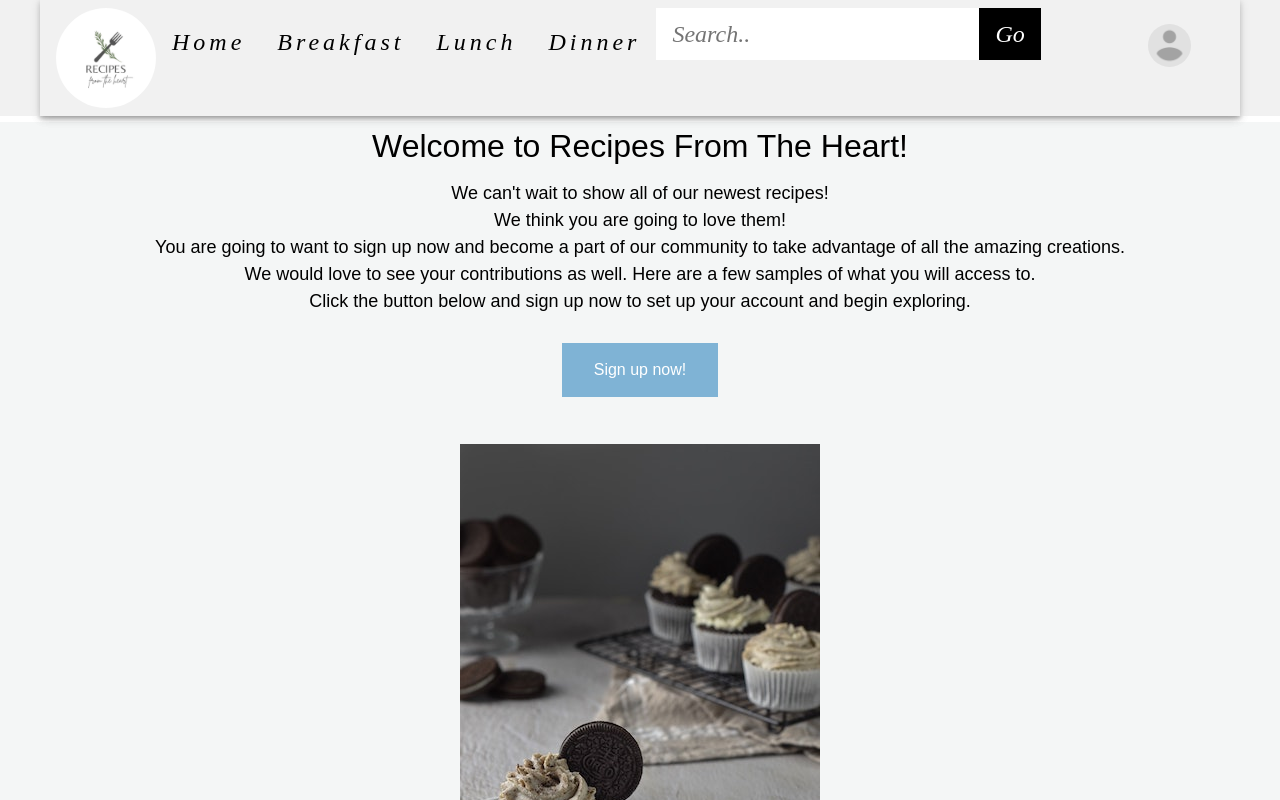
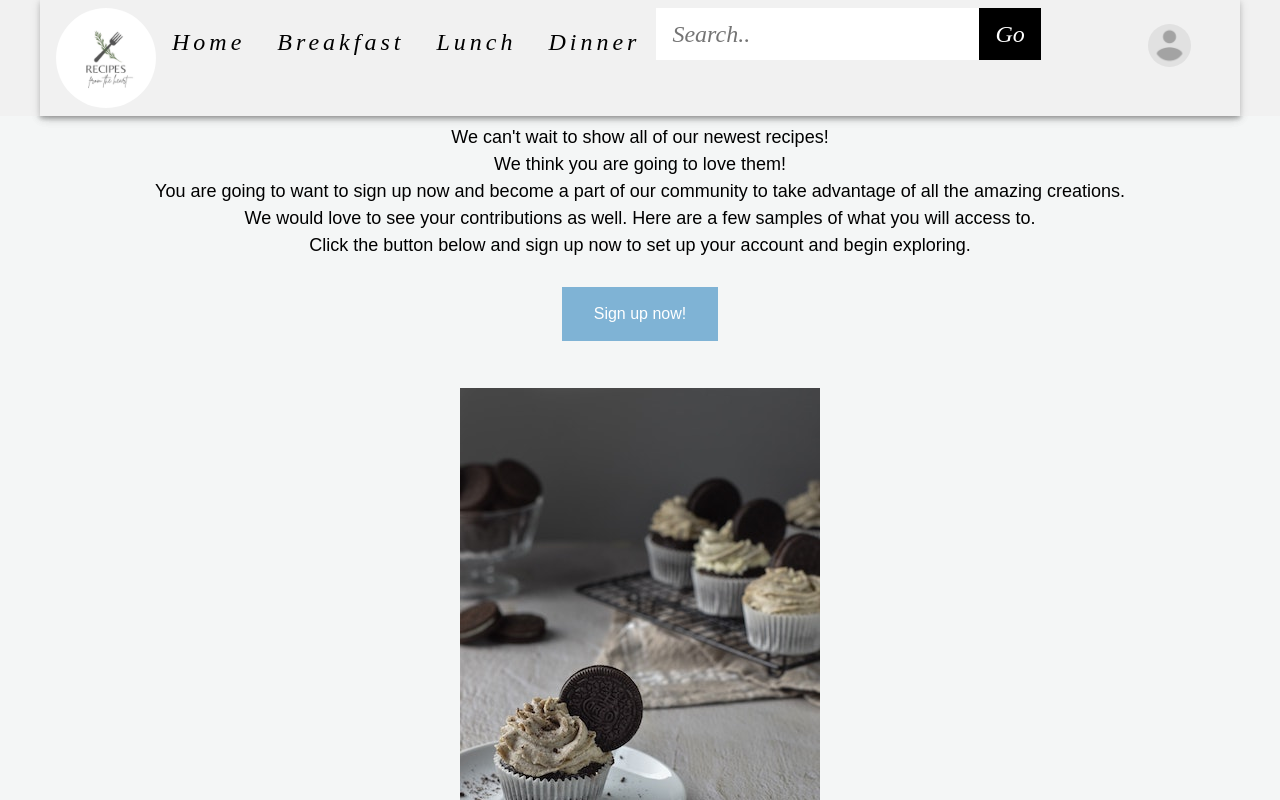
Before and after one commit to bethel-school-of-technology/team-west-codes-frontend, an Angular app in the folder RecipesFromTheHeart/: page /homepage in a window 1280 px wide. Shown: the top 800 px of the page. Built offline with nearby package versions, Linux system fonts and the light colour scheme.

Commit message:
adjusted app component html

```diff
--- a/RecipesFromTheHeart/src/app/app.component.html
+++ b/RecipesFromTheHeart/src/app/app.component.html
@@ -1,8 +1,4 @@
-<!DOCTYPE html>
-<html lang="en-US">
-<head>
-</head>
-<body>
+
 
   <router-outlet></router-outlet>
 
@@ -18,10 +14,5 @@
   <app-login></app-login>
   <app-view-recipe></app-view-recipe>
   <app-menu-bar></app-menu-bar>
-
   <app-signup></app-signup>
   <app-view-recipe></app-view-recipe>
-
-
-</body>
-</html>
```
